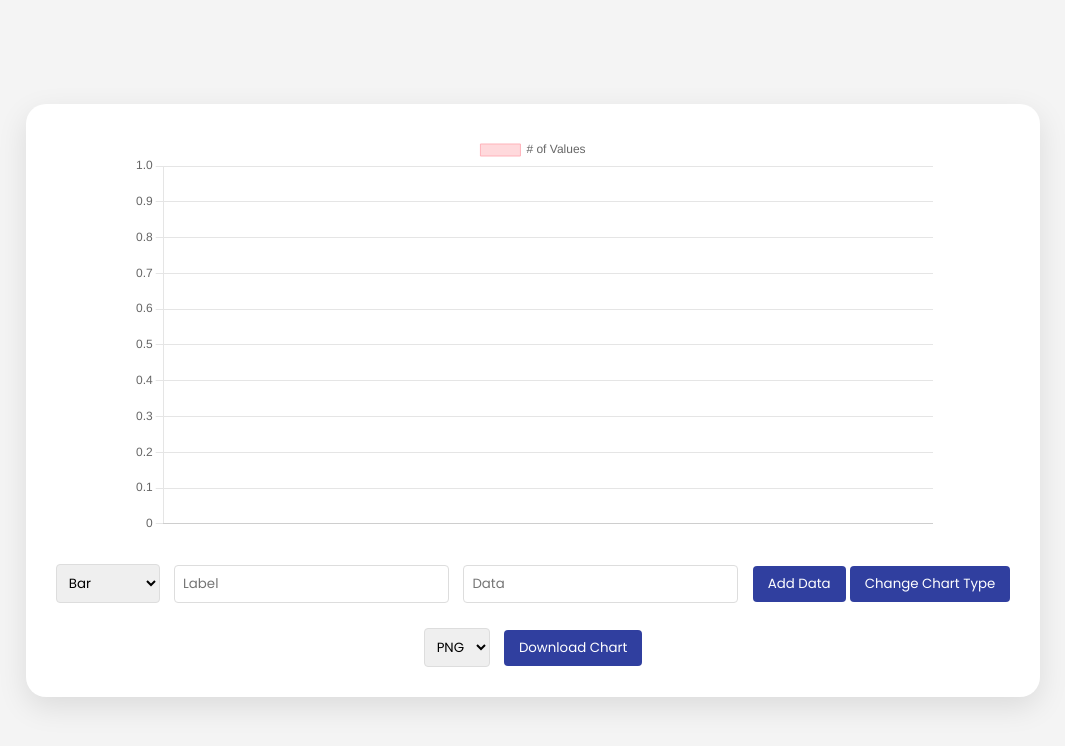
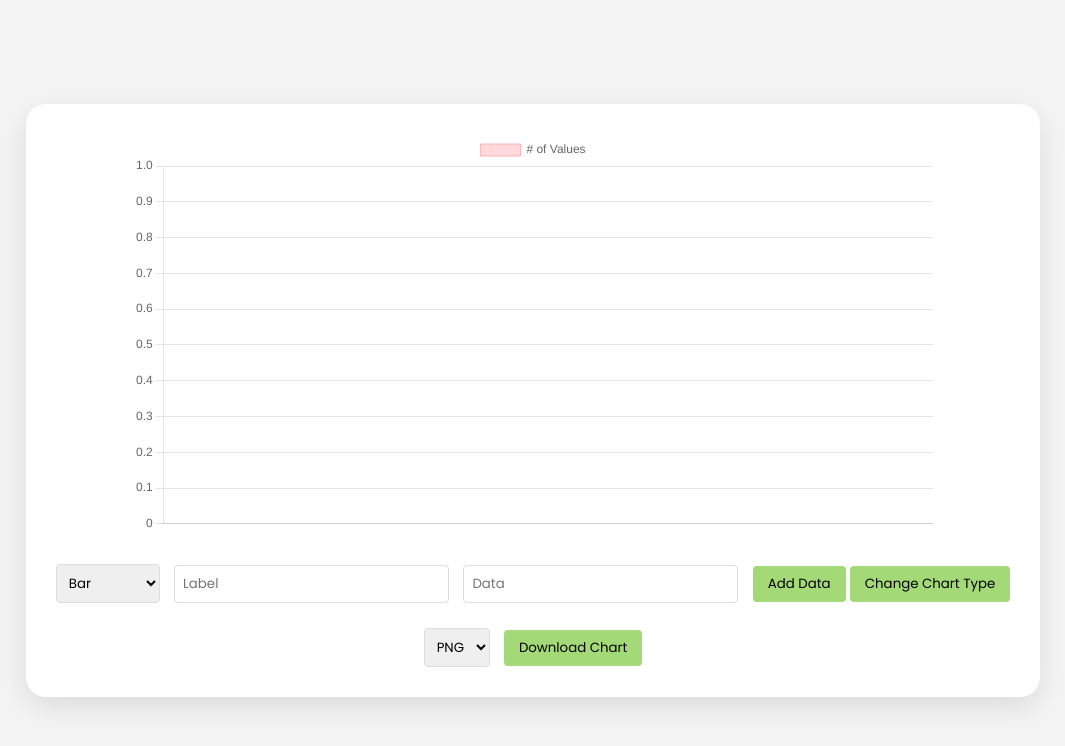
Before and after one commit to youngmumi/Chart-Generator-Web, a plain HTML site: page index.html in a window 1280 px wide. Shown: the whole page, without its empty margins (107-1172 px from the left). Drawn offline with nearby package versions, Linux system fonts and the light colour scheme.

Commit message:
second commit

```diff
--- a/style.css
+++ b/style.css
@@ -9,7 +9,7 @@
 
 body{
     background-color: #f4f4f4;
-    color: #333;
+    color: rgba(0, 0, 0, 1);
     display: flex;
     align-items: center;
     justify-content: center;
@@ -39,15 +39,15 @@ body{
 .btn{
     padding: 8px 15px;
     border: none;
-    background-color: #303f9f;
-    color: #fff;
+    background-color: #a3d977;
+    color: rgba(0, 0, 0, 1);
     border-radius: 4px;
     cursor: pointer;
     transition: all 0.3s ease;
 }
 
 .btn:hover{
-    background-color: #0056b3;
+    background-color: #a3d977;
 }
 
 #canvas-container{
```
